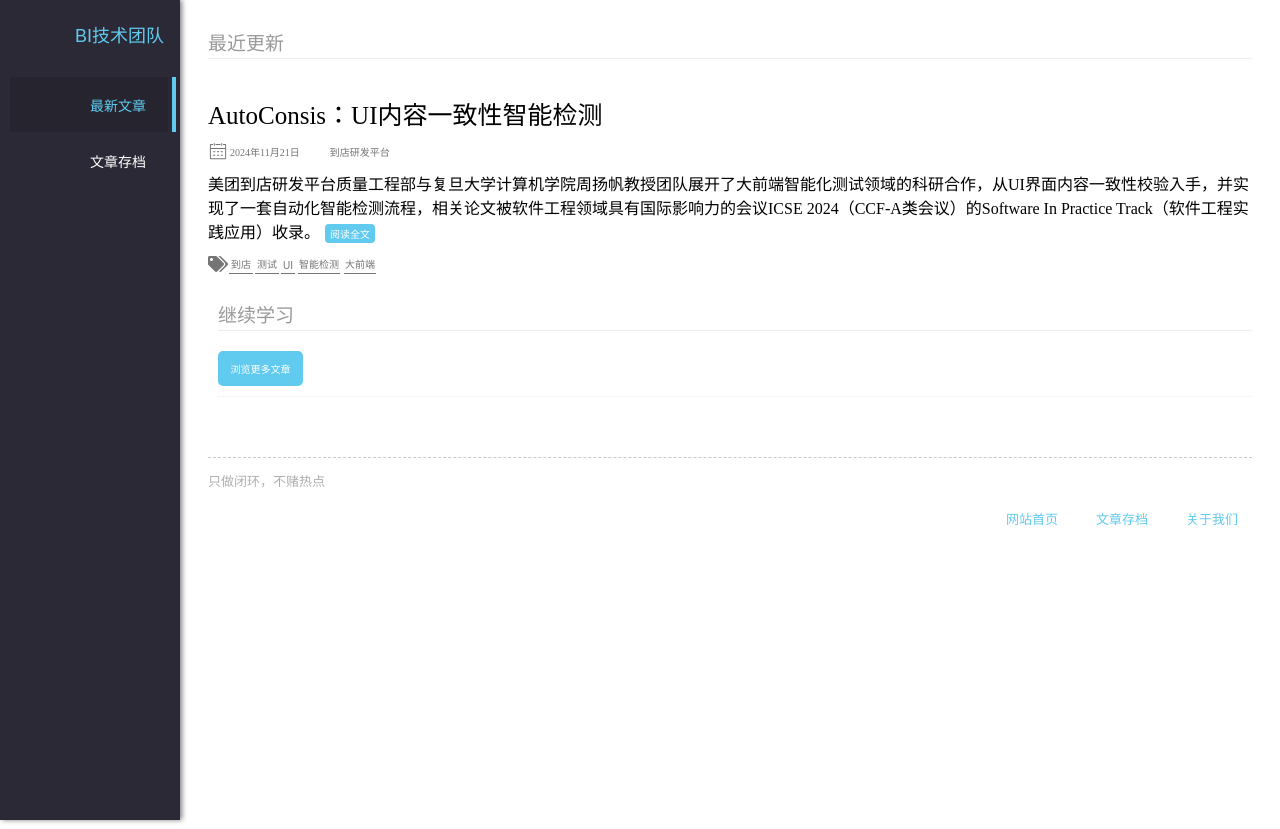
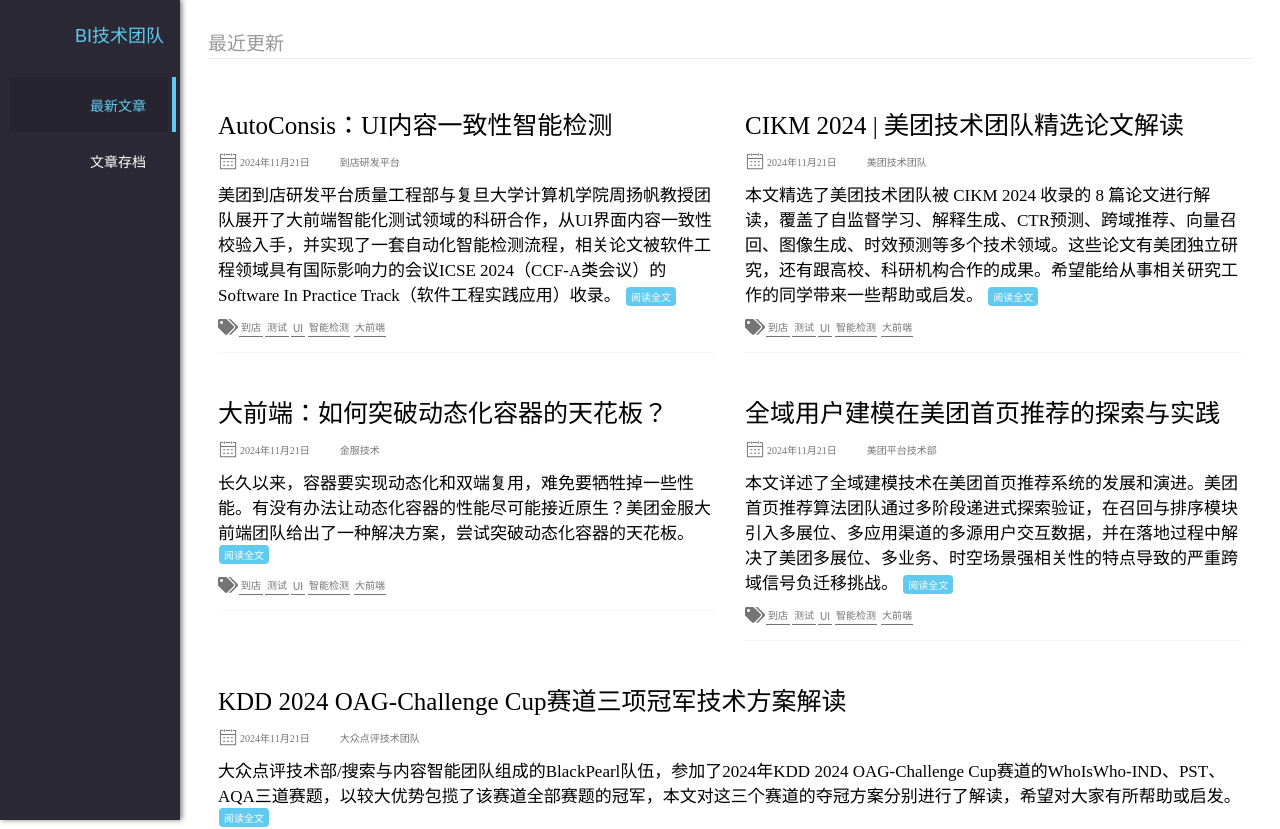
Before and after one commit to cauliflower-beep/huaye, a Vue app: page / in a window 1280 px wide. Shown: the top 829 px of the page. Before the commit the page ends 800 px from the top, so only its background shows below. Built offline with nearby package versions, Linux system fonts and the light colour scheme.

Commit message:
优化首页文章布局

```diff
--- a/src/views/Home.vue
+++ b/src/views/Home.vue
@@ -37,6 +37,7 @@
             </div>
           </div>
 
+          <div class="article-underline"></div>
         </li>
       </ul>
     </div>
@@ -74,6 +75,70 @@
       summary: '美团到店研发平台质量工程部与复旦大学计算机学院周扬帆教授团队展开了大前端智能化测试领域的科研合作，' +
         '从UI界面内容一致性校验入手，并实现了一套自动化智能检测流程，' +
         '相关论文被软件工程领域具有国际影响力的会议ICSE 2024（CCF-A类会议）的Software In Practice Track（软件工程实践应用）收录。',
+      tags:[
+        {name:'到店'},
+        {name:'测试'},
+        {name:'UI'},
+        {name:'智能检测'},
+        {name:'大前端'}
+      ],
+    },
+    {
+      id: 2,
+      title: 'CIKM 2024 | 美团技术团队精选论文解读',
+      create_time:'2024年11月21日',
+      Author:'美团技术团队',
+      summary: '本文精选了美团技术团队被 CIKM 2024 收录的 8 篇论文进行解读，' +
+        '覆盖了自监督学习、解释生成、CTR预测、跨域推荐、向量召回、图像生成、时效预测等多个技术领域。' +
+        '这些论文有美团独立研究，还有跟高校、科研机构合作的成果。希望能给从事相关研究工作的同学带来一些帮助或启发。',
+      tags:[
+        {name:'到店'},
+        {name:'测试'},
+        {name:'UI'},
+        {name:'智能检测'},
+        {name:'大前端'}
+      ],
+    },
+    {
+      id: 3,
+      title: '大前端：如何突破动态化容器的天花板？',
+      create_time:'2024年11月21日',
+      Author:'金服技术',
+      summary: '长久以来，容器要实现动态化和双端复用，难免要牺牲掉一些性能。' +
+        '有没有办法让动态化容器的性能尽可能接近原生？' +
+        '美团金服大前端团队给出了一种解决方案，尝试突破动态化容器的天花板。',
+      tags:[
+        {name:'到店'},
+        {name:'测试'},
+        {name:'UI'},
+        {name:'智能检测'},
+        {name:'大前端'}
+      ],
+    },
+    {
+      id: 4,
+      title: '全域用户建模在美团首页推荐的探索与实践',
+      create_time:'2024年11月21日',
+      Author:'美团平台技术部',
+      summary: '本文详述了全域建模技术在美团首页推荐系统的发展和演进。' +
+        '美团首页推荐算法团队通过多阶段递进式探索验证，在召回与排序模块引入多展位、多应用渠道的多源用户交互数据，' +
+        '并在落地过程中解决了美团多展位、多业务、时空场景强相关性的特点导致的严重跨域信号负迁移挑战。',
+      tags:[
+        {name:'到店'},
+        {name:'测试'},
+        {name:'UI'},
+        {name:'智能检测'},
+        {name:'大前端'}
+      ],
+    },
+    {
+      id: 5,
+      title: 'KDD 2024 OAG-Challenge Cup赛道三项冠军技术方案解读',
+      create_time:'2024年11月21日',
+      Author:'大众点评技术团队',
+      summary: '大众点评技术部/搜索与内容智能团队组成的BlackPearl队伍，' +
+        '参加了2024年KDD 2024 OAG-Challenge Cup赛道的WhoIsWho-IND、PST、AQA三道赛题，以较大优势包揽了该赛道全部赛题的冠军，' +
+        '本文对这三个赛道的夺冠方案分别进行了解读，希望对大家有所帮助或启发。',
       tags:[
         {name:'到店'},
         {name:'测试'},
@@ -130,12 +195,33 @@
   .article-list {
     list-style-type: none;
     padding: 0;
+
+    display: flex;
+    flex-wrap: wrap; /* 允许子元素换行*/
+    gap: 10px; /*子元素之间的间距*/
+    min-width: 400px; /* 设置窗口最小宽度*/
   }
+
+  /* 当窗口宽度小于或等于 768px 时，应用以下样式 */
+  /* 768px通常是区分桌面盒平板/移动设备的布局*/
+  @media (max-width: 768px) {
+    .article {
+      flex: 1 1 100%; /* 占据全部宽度 */
+    }
+  }
+
 
   .article{
     display: flex;
     flex-direction: column;
     gap:10px;
+
+    flex: 1 1 calc(50% - 10px); /* 每篇文章项占据一般宽度 - 间距*/
+    min-width: 400px; /* 每篇文章最小宽度*/
+    box-sizing: border-box; /* 修改默认盒模型为 总宽度包括内边距或边框*/
+    background-color: #fff; /* 可选：背景颜色 */
+    padding: 10px; /* 可选：添加内边距 */
+    margin-bottom: 10px; /* 确保在单列模式下有足够的间距 */
   }
 
   /* 文章标题 */
@@ -170,6 +256,10 @@
   .article-author{
     display: flex;
     align-items: center; /* 垂直居中对齐*/
+  }
+
+  .article-summary{
+    font-size: 17px;
   }
 
   /* 摘要及阅读全文按钮*/
@@ -226,9 +316,14 @@
     color: #BDBDBD;
   }
 
+  .article-underline {
+    border-bottom: 1px dotted #EEEEEE; /* 设置点虚线的颜色和大小 */
+    margin-top: 5px;
+  }
+
   /*-------------------加载更多-------------------*/
   .load-more{
-    margin-top: 10px;
+    margin-top: 15px;
     padding-left: 10px;
   }
 
```
